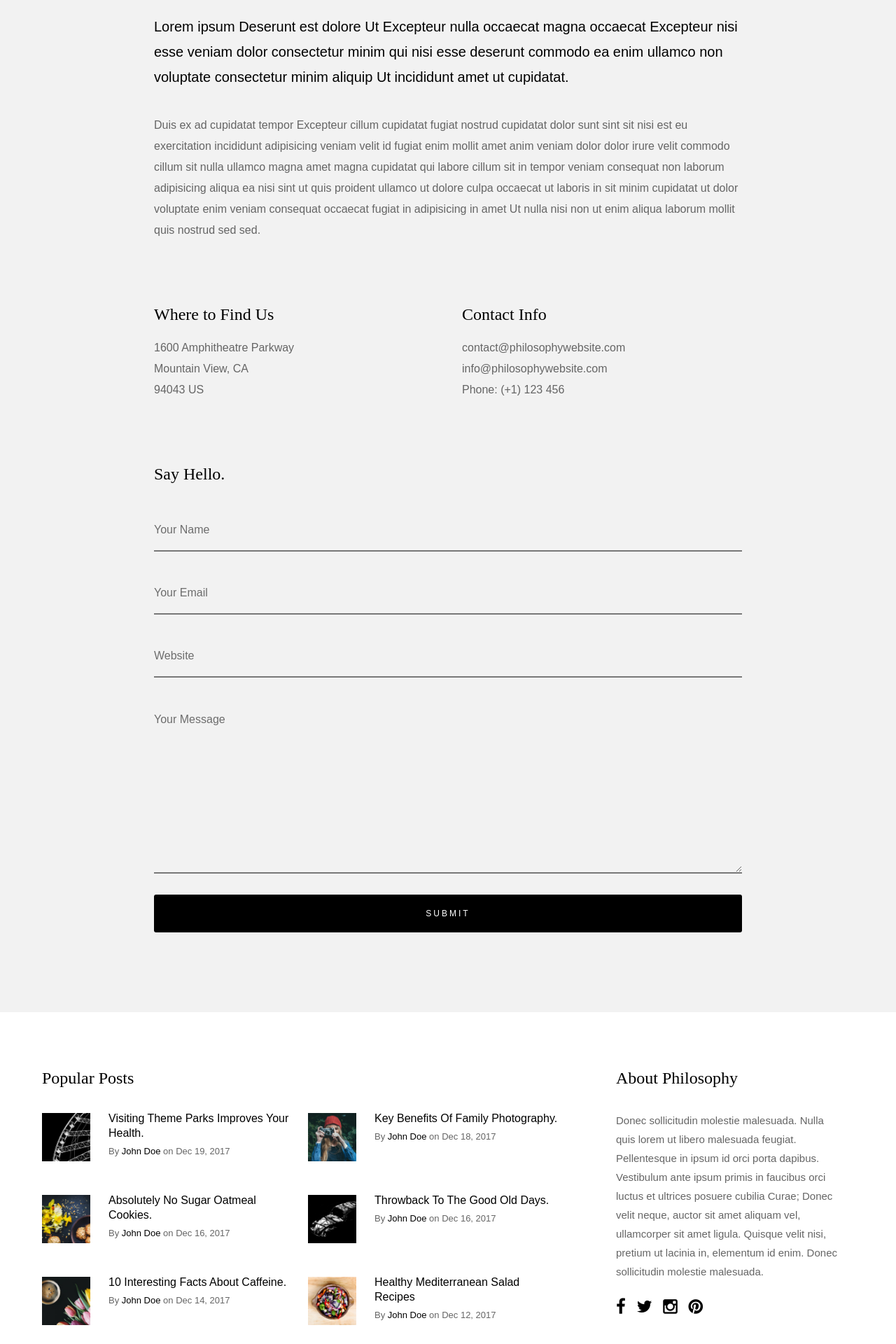
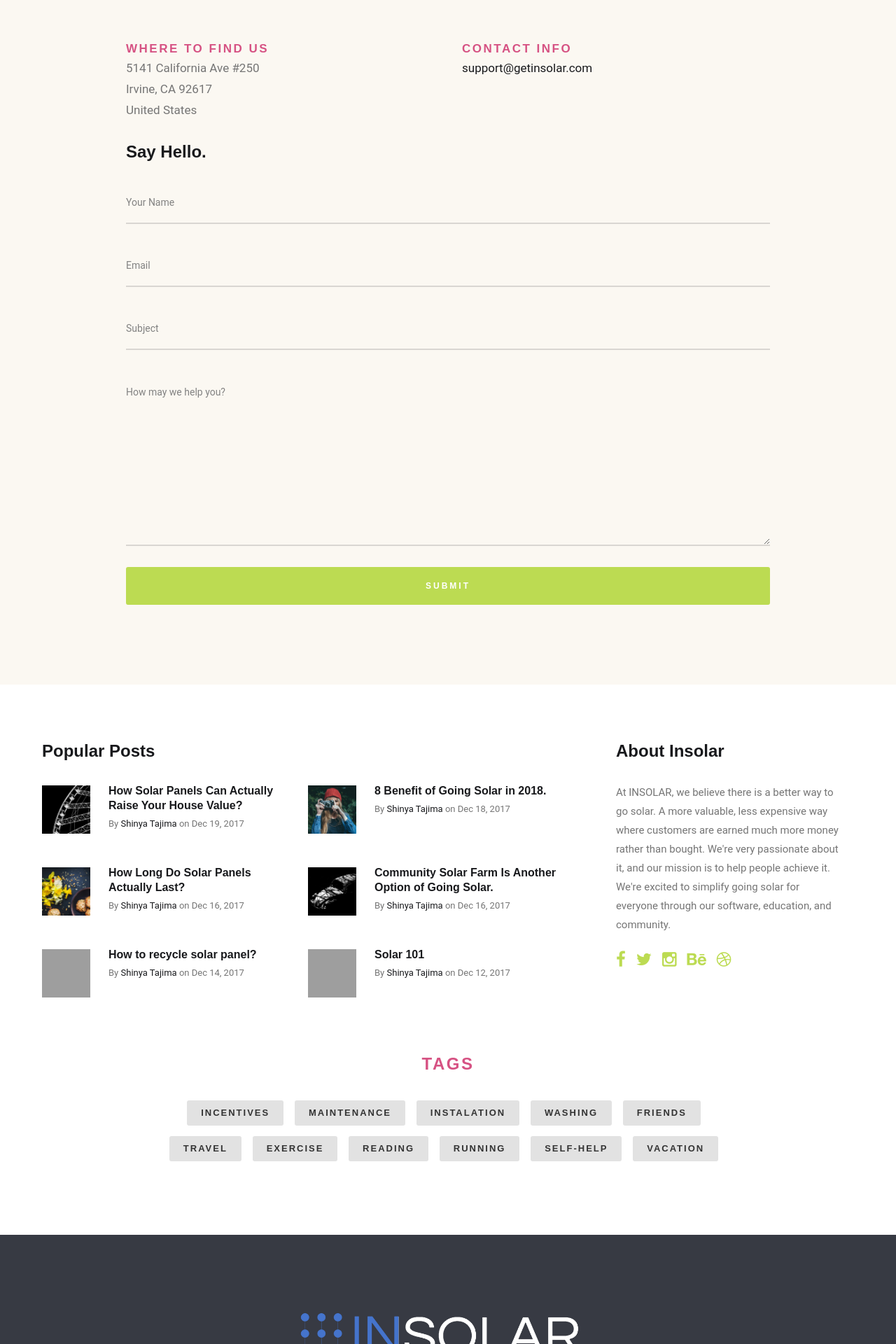
Before and after one commit to jorgeeahumada/insolar, a PHP site: page /contact.php in a window 1280 px wide. Shown: the part 661-2581 px from the top of the page at 70% size. Run offline with PHP 8.4, Linux system fonts and the light colour scheme; some libraries are stand-ins or nearby versions; some web fonts are replaced; grey boxes are pictures that could not be loaded.

Commit message:
Did most of the styling for the contact page, it still needs some work, but it looks good.

```diff
--- a/contact.php
+++ b/contact.php
@@ -21,6 +21,9 @@
     <link rel="stylesheet" href="css/philosophy_vendor.css">
     <link rel="stylesheet" href="css/philosophy_main.css">
 <!--  ---------------------------------------------------------------    -->
+    <link rel="stylesheet" href="css/glint_base.css">
+    <link rel="stylesheet" href="css/glint_vendor.css">
+    <link rel="stylesheet" href="css/glint_main.css">
     <link rel="stylesheet" href="css/navigation_bar.css">
     <link rel="stylesheet" href="css/footer.css">
     <link rel="stylesheet" href="css/preloader.css">
@@ -57,8 +60,8 @@
         <div class="row">
 
             <div class="s-content__header col-full">
-                <h1 class="s-content__header-title">
-                    Feel Free To Contact Us.
+                <h1 class="display-1">
+                    We'd love to hear from you!
                 </h1>
             </div> <!-- end s-content__header -->
 
@@ -71,57 +74,47 @@
             </div> <!-- end s-content__media -->
 
             <div class="col-full s-content__main">
-
-                <p class="lead">Lorem ipsum Deserunt est dolore Ut Excepteur nulla occaecat magna occaecat Excepteur nisi esse veniam dolor consectetur minim qui nisi esse deserunt commodo ea enim ullamco non voluptate consectetur minim aliquip Ut incididunt amet ut cupidatat.</p>
-
-                <p>Duis ex ad cupidatat tempor Excepteur cillum cupidatat fugiat nostrud cupidatat dolor sunt sint sit nisi est eu exercitation incididunt adipisicing veniam velit id fugiat enim mollit amet anim veniam dolor dolor irure velit commodo cillum sit nulla ullamco magna amet magna cupidatat qui labore cillum sit in tempor veniam consequat non laborum adipisicing aliqua ea nisi sint ut quis proident ullamco ut dolore culpa occaecat ut laboris in sit minim cupidatat ut dolor voluptate enim veniam consequat occaecat fugiat in adipisicing in amet Ut nulla nisi non ut enim aliqua laborum mollit quis nostrud sed sed.
-                </p>
-
                 <div class="row">
                     <div class="col-six tab-full">
-                        <h3>Where to Find Us</h3>
+                        <h3 class="subhead">Where to Find Us</h3>
 
                         <p>
-                        1600 Amphitheatre Parkway<br>
-                        Mountain View, CA<br>
-                        94043 US
+                            5141 California Ave #250<br>
+                            Irvine, CA 92617<br>
+                            United States
                         </p>
 
                     </div>
 
                     <div class="col-six tab-full">
-                        <h3>Contact Info</h3>
+                        <h3 class="subhead">Contact Info</h3>
 
-                        <p>contact@philosophywebsite.com<br>
-                        info@philosophywebsite.com <br>
-                        Phone: (+1) 123 456
-                        </p>
+                        <a href="mailto:support@getinsolar.com?subject=Insolar%20Support%20Question">support@getinsolar.com</a>
 
                     </div>
                 </div> <!-- end row -->
 
                 <h3>Say Hello.</h3>
 
-                <form name="cForm" id="cForm" method="post" action="">
+
+                <form name="contactForm" id="contactForm" method="post" action="" novalidate="novalidate">
                     <fieldset>
 
                         <div class="form-field">
-                            <input name="cName" type="text" id="cName" class="full-width" placeholder="Your Name" value="">
+                            <input name="contactName" type="text" id="contactName" placeholder="Your Name" value="" minlength="2" required="" aria-required="true" class="full-width">
                         </div>
-
                         <div class="form-field">
-                            <input name="cEmail" type="text" id="cEmail" class="full-width" placeholder="Your Email" value="">
+                            <input name="contactEmail" type="email" id="contactEmail" placeholder="Email" value="" required="" aria-required="true" class="full-width">
                         </div>
-
                         <div class="form-field">
-                            <input name="cWebsite" type="text" id="cWebsite" class="full-width" placeholder="Website"  value="">
+                            <input name="contactSubject" type="text" id="contactSubject" placeholder="Subject" value="" class="full-width">
                         </div>
-
                         <div class="message form-field">
-                        <textarea name="cMessage" id="cMessage" class="full-width" placeholder="Your Message" ></textarea>
+                            <textarea name="contactMessage" type="text" id="contactMessage" placeholder="How may we help you?" class="full-width"></textarea>
                         </div>
-
-                        <button type="submit" class="submit btn btn--primary full-width">Submit</button>
+                        <div class="form-field" id="form-submit">
+                            <button class="full-width btn--primary">Submit</button>
+                        </div>
 
                     </fieldset>
                 </form> <!-- end form -->
@@ -148,9 +141,9 @@
                         <a href="#0" class="popular__thumb">
                             <img src="images/thumbs/small/wheel-150.jpg" alt="">
                         </a>
-                        <h5><a href="#0">Visiting Theme Parks Improves Your Health.</a></h5>
+                        <h5><a href="#0">How Solar Panels Can Actually Raise Your House Value?</a></h5>
                         <section class="popular__meta">
-                                <span class="popular__author"><span>By</span> <a href="#0"> John Doe</a></span>
+                                <span class="popular__author"><span>By</span> <a href="#0"> Shinya Tajima</a></span>
                             <span class="popular__date"><span>on</span> <time datetime="2017-12-19">Dec 19, 2017</time></span>
                         </section>
                     </article>
@@ -158,9 +151,9 @@
                         <a href="#0" class="popular__thumb">
                             <img src="images/thumbs/small/shutterbug-150.jpg" alt="">
                         </a>
-                        <h5><a href="#0">Key Benefits Of Family Photography.</a></h5>
+                        <h5><a href="#0">8 Benefit of Going Solar in 2018.</a></h5>
                         <section class="popular__meta">
-                            <span class="popular__author"><span>By</span> <a href="#0"> John Doe</a></span>
+                            <span class="popular__author"><span>By</span> <a href="#0"> Shinya Tajima</a></span>
                             <span class="popular__date"><span>on</span> <time datetime="2017-12-18">Dec 18, 2017</time></span>
                         </section>
                     </article>
@@ -168,9 +161,9 @@
                         <a href="#0" class="popular__thumb">
                             <img src="images/thumbs/small/cookies-150.jpg" alt="">
                         </a>
-                        <h5><a href="#0">Absolutely No Sugar Oatmeal Cookies.</a></h5>
+                        <h5><a href="#0">How Long Do Solar Panels Actually Last?</a></h5>
                         <section class="popular__meta">
-                                <span class="popular__author"><span>By</span> <a href="#0"> John Doe</a></span>
+                                <span class="popular__author"><span>By</span> <a href="#0"> Shinya Tajima</a></span>
                             <span class="popular__date"><span>on</span> <time datetime="2017-12-16">Dec 16, 2017</time></span>
                         </section>
                     </article>
@@ -178,29 +171,29 @@
                         <a href="#0" class="popular__thumb">
                             <img src="images/thumbs/small/beetle-150.jpg" alt="">
                         </a>
-                        <h5><a href="#0">Throwback To The Good Old Days.</a></h5>
+                        <h5><a href="#0">Community Solar Farm Is Another Option of Going Solar.</a></h5>
                         <section class="popular__meta">
-                            <span class="popular__author"><span>By</span> <a href="#0"> John Doe</a></span>
+                            <span class="popular__author"><span>By</span> <a href="#0"> Shinya Tajima</a></span>
                             <span class="popular__date"><span>on</span> <time datetime="2017-12-16">Dec 16, 2017</time></span>
                         </section>
                     </article>
                     <article class="col-block popular__post">
                         <a href="#0" class="popular__thumb">
-                            <img src="images/thumbs/small/tulips-150.jpg" alt="">
+                            <img src="images/SolarPanelRecycling.png" alt="">
                         </a>
-                        <h5><a href="#0">10 Interesting Facts About Caffeine.</a></h5>
+                        <h5><a href="#0">How to recycle solar panel?</a></h5>
                         <section class="popular__meta">
-                            <span class="popular__author"><span>By</span> <a href="#0"> John Doe</a></span>
+                            <span class="popular__author"><span>By</span> <a href="#0"> Shinya Tajima</a></span>
                             <span class="popular__date"><span>on</span> <time datetime="2017-12-14">Dec 14, 2017</time></span>
                         </section>
                     </article>
                     <article class="col-block popular__post">
                         <a href="#0" class="popular__thumb">
-                            <img src="images/thumbs/small/salad-150.jpg" alt="">
+                            <img src="images/how_solar_works.jpg" alt="">
                         </a>
-                        <h5><a href="#0">Healthy Mediterranean Salad Recipes</a></h5>
+                        <h5><a  href="#0">Solar 101</a></h5>
                         <section class="popular__meta">
-                            <span class="popular__author"><span>By</span> <a href="#0"> John Doe</a></span>
+                            <span class="popular__author"><span>By</span> <a href="#0"> Shinya Tajima</a></span>
                             <span class="popular__date"><span>on</span> <time datetime="2017-12-12">Dec 12, 2017</time></span>
                         </section>
                     </article>
@@ -208,24 +201,31 @@
             </div> <!-- end popular -->
 
             <div class="col-four md-six tab-full about">
-                <h3>About Philosophy</h3>
+                <h3>About Insolar</h3>
 
                 <p>
-                Donec sollicitudin molestie malesuada. Nulla quis lorem ut libero malesuada feugiat. Pellentesque in ipsum id orci porta dapibus. Vestibulum ante ipsum primis in faucibus orci luctus et ultrices posuere cubilia Curae; Donec velit neque, auctor sit amet aliquam vel, ullamcorper sit amet ligula. Quisque velit nisi, pretium ut lacinia in, elementum id enim. Donec sollicitudin molestie malesuada.
+                    At INSOLAR, we believe there is a better way to go solar. A more valuable,
+                    less expensive way where customers are earned much more money rather than bought.
+                    We're very passionate about it, and our mission is to help people achieve it.
+                    We're excited to simplify going solar for everyone through our software, education,
+                    and community.
                 </p>
 
                 <ul class="about__social">
                     <li>
-                        <a href="#0"><i class="fa fa-facebook" aria-hidden="true"></i></a>
+                        <a href="#"><i class="fa fa-facebook color__green"></i></a>
                     </li>
                     <li>
-                        <a href="#0"><i class="fa fa-twitter" aria-hidden="true"></i></a>
+                        <a href="#"><i class="fa fa-twitter color__green"></i></a>
                     </li>
                     <li>
-                        <a href="#0"><i class="fa fa-instagram" aria-hidden="true"></i></a>
+                        <a href="#"><i class="fa fa-instagram color__green"></i></a>
                     </li>
                     <li>
-                        <a href="#0"><i class="fa fa-pinterest" aria-hidden="true"></i></a>
+                        <a href="#"><i class="fa fa-behance color__green"></i></a>
+                    </li>
+                    <li>
+                        <a href="#"><i class="fa fa-dribbble color__green"></i></a>
                     </li>
                 </ul> <!-- end header__social -->
             </div> <!-- end about -->
@@ -234,13 +234,13 @@
 
         <div class="row bottom tags-wrap">
             <div class="col-full tags">
-                <h3>Tags</h3>
+                <h3 class="subhead">Tags</h3>
 
                 <div class="tagcloud">
-                    <a href="#0">Salad</a>
-                    <a href="#0">Recipe</a>
-                    <a href="#0">Places</a>
-                    <a href="#0">Tips</a>
+                    <a href="#0">Incentives</a>
+                    <a href="#0">Maintenance</a>
+                    <a href="#0">Instalation</a>
+                    <a href="#0">Washing</a>
                     <a href="#0">Friends</a>
                     <a href="#0">Travel</a>
                     <a href="#0">Exercise</a>
--- a/css/glint_main.css
+++ b/css/glint_main.css
@@ -89,14 +89,18 @@ body {
 /* -------------------------------------------------------------------
  * ## links
  * ------------------------------------------------------------------- */
-a {
-    color: #0087cc;
+a{
+    color: #18191C;
     -webkit-transition: all 0.3s ease-in-out;
     transition: all 0.3s ease-in-out;
 }
 
+a.link__light{
+    color:#ffffff;
+}
+
 a:hover, a:focus, a:active {
-    color: #39b54a;
+    color: #BCDB52;
 }
 
 a:hover, a:active {
@@ -109,6 +113,14 @@ a:hover, a:active {
  * # typography & general theme styles
  *
  * ------------------------------------------------------------------- */
+.color__pink{
+    color:#D65283;
+}
+
+.color__green{
+    color:#BCDB52;
+}
+
 h1, h2, h3, h4, h5, h6,
 .h1, .h2, .h3, .h4, .h5, .h6 {
     font-family: "work-sans", sans-serif;
@@ -545,7 +557,7 @@ select {
     border: 0;
     outline: none;
     color: #333333;
-    font-family: "montserrat-light", sans-serif;
+    font-family: "roboto", sans-serif;
     font-size: 1.4rem;
     line-height: 3rem;
     max-width: 100%;
@@ -624,8 +636,8 @@ input[type="url"]:focus,
 input[type="password"]:focus,
 textarea:focus,
 select:focus {
-    color: #18191C;
-    border-bottom: 2px solid black;
+    color: #FFFFFF;
+    border-bottom: 1px solid #D65283;
 }
 
 label, legend {
--- a/css/philosophy_main.css
+++ b/css/philosophy_main.css
@@ -100,19 +100,19 @@ body {
 /* -------------------------------------------------------------------
  * ## links
  * ------------------------------------------------------------------- */
-a {
-   color: #0054a5;
-   -webkit-transition: all 0.3s ease-in-out;
-   transition: all 0.3s ease-in-out;
-}
-
-a:hover, a:focus, a:active {
-   color: #000000;
-}
-
-a:hover, a:active {
-   outline: 0;
-}
+/*a {*/
+   /*color: #0054a5;*/
+   /*-webkit-transition: all 0.3s ease-in-out;*/
+   /*transition: all 0.3s ease-in-out;*/
+/*}*/
+
+/*a:hover, a:focus, a:active {*/
+   /*color: #000000;*/
+/*}*/
+
+/*a:hover, a:active {*/
+   /*outline: 0;*/
+/*}*/
 
 
 
@@ -121,10 +121,10 @@ a:hover, a:active {
  *
  * ------------------------------------------------------------------- */
 h1, h2, h3, h4, h5, h6, .h1, .h2, .h3, .h4, .h5, .h6 {
-   font-family: "librebaskerville-bold", serif;
+   font-family: "work-sans", sans-serif;
    color: #000000;
    font-style: normal;
-   font-weight: normal;
+   font-weight: 600;
    text-rendering: optimizeLegibility;
 }
 
@@ -206,7 +206,7 @@ p img {
 }
 
 p.lead {
-   font-family: "metropolis-medium", sans-serif;
+   font-family: "roboto", sans-serif;
    font-size: 2rem;
    line-height: 1.8;
    margin-bottom: 3.6rem;
@@ -228,11 +228,11 @@ em, i, strong, b {
 }
 
 em, i {
-   font-family: "metropolis-italic", sans-serif;
+   font-family: "roboto", sans-serif;
 }
 
 strong, b {
-   font-family: "metropolis-bold", sans-serif;
+   font-family: "roboto", sans-serif;
 }
 
 small {
@@ -614,30 +614,30 @@ fieldset {
    border: none;
 }
 
-input[type="email"],
-input[type="number"],
-input[type="search"],
-input[type="text"],
-input[type="tel"],
-input[type="url"],
-input[type="password"],
-textarea,
-select {
-   display: block;
-   height: 6rem;
-   padding: 1.5rem 0;
-   border: 0;
-   outline: none;
-   color: #151515;
-   font-family: "metropolis-regular", sans-serif;
-   font-size: 1.6rem;
-   line-height: 3rem;
-   max-width: 100%;
-   background: transparent;
-   border-bottom: 2px solid rgba(0, 0, 0, 0.5);
-   -webkit-transition: all 0.3s ease-in-out;
-   transition: all 0.3s ease-in-out;
-}
+/*input[type="email"],*/
+/*input[type="number"],*/
+/*input[type="search"],*/
+/*input[type="text"],*/
+/*input[type="tel"],*/
+/*input[type="url"],*/
+/*input[type="password"],*/
+/*textarea,*/
+/*select {*/
+   /*display: block;*/
+   /*height: 6rem;*/
+   /*padding: 1.5rem 0;*/
+   /*border: 0;*/
+   /*outline: none;*/
+   /*color: #151515;*/
+   /*font-family: "roboto", sans-serif;*/
+   /*font-size: 1.6rem;*/
+   /*line-height: 3rem;*/
+   /*max-width: 100%;*/
+   /*background: transparent;*/
+   /*border-bottom: 2px solid rgba(0, 0, 0, 0.5);*/
+   /*-webkit-transition: all 0.3s ease-in-out;*/
+   /*transition: all 0.3s ease-in-out;*/
+/*}*/
 
 .cl-custom-select {
    position: relative;
@@ -785,7 +785,7 @@ input[type="submit"],
 input[type="reset"],
 input[type="button"] {
    display: inline-block;
-   font-family: "metropolis-bold", sans-serif;
+   font-family: "roboto", sans-serif;
    font-size: 1.2rem;
    text-transform: uppercase;
    letter-spacing: .3rem;
@@ -2840,8 +2844,8 @@ html.no-csstransitions .featured {
  *
  * ------------------------------------------------------------------- */
 .s-content {
-   background-color: #f2f2f2;
-   padding-top: 8.4rem;
+   background-color: #FBF8F2;
+   padding-top: 10.4rem;
    padding-bottom: 7.2rem;
 }
 
@@ -3024,21 +3028,21 @@ html.no-csstransitions .featured {
  *
  * ------------------------------------------------------------------- */
 .s-extra {
-   background-color: #FFFFFF;
+   background-color: #Ffffff;
    padding-top: 7.8rem;
    padding-bottom: 9rem;
-   font-family: "metropolis-regular", sans-serif;
+   font-family: "roboto", sans-serif;
    font-size: 1.5rem;
    line-height: 1.8;
 }
 
-.s-extra a {
-   color: #000000;
-}
-
-.s-extra a:hover, .s-extra a:focus {
-   color: #0054a5;
-}
+/*.s-extra a {*/
+   /*color: #000000;*/
+/*}*/
+
+/*.s-extra a:hover, .s-extra a:focus {*/
+   /*color: #0054a5;*/
+/*}*/
 
 .s-extra h3, .s-extra h5 {
    margin-top: 0;
@@ -3051,7 +3055,8 @@ html.no-csstransitions .featured {
 }
 
 .s-extra h5 {
-   font-family: "metropolis-extrabold", sans-serif;
+   font-family: "work-snas", sans-serif;
+    font-weight: 600;
    font-size: 1.6rem;
    line-height: 1.3125;
    margin-bottom: .6rem;
@@ -3131,7 +3136,8 @@ html.no-csstransitions .featured {
 
 .s-extra .tagcloud a {
    display: inline-block;
-   font-family: "metropolis-extrabold", sans-serif;
+   font-family: "work-sans", sans-serif;
+    font-weight: 600;
    font-size: 1.3rem;
    line-height: 3.6rem;
    text-transform: uppercase;
--- a/js/philosophy_main.js
+++ b/js/philosophy_main.js
@@ -630,7 +630,7 @@
         clMediaElement();
         clPrettyPrint();
         clSearch();
-        clMobileMenu();
+        // clMobileMenu();
         clMasonryFolio();
         clSlickSlider();
         // clSmoothScroll();
```
Also changed, not shown: other parts of css/philosophy_main.css (+64 -56 lines).
